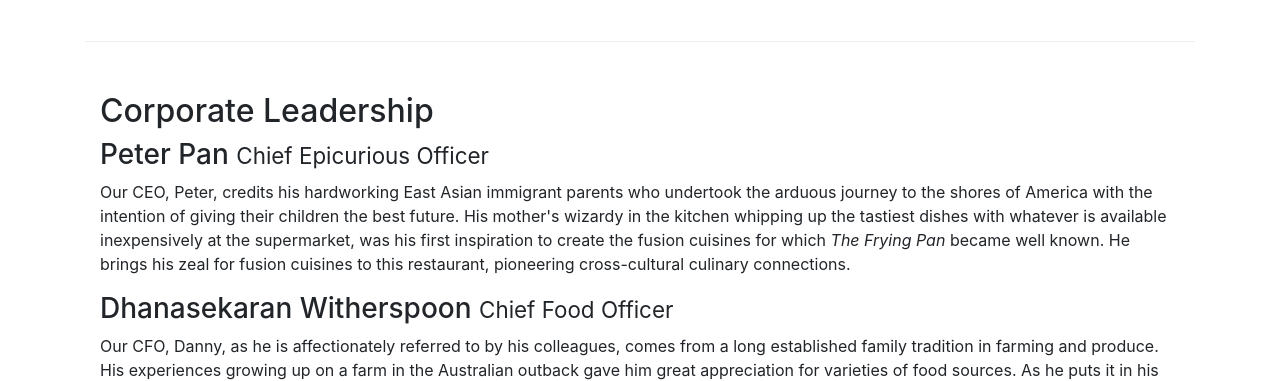
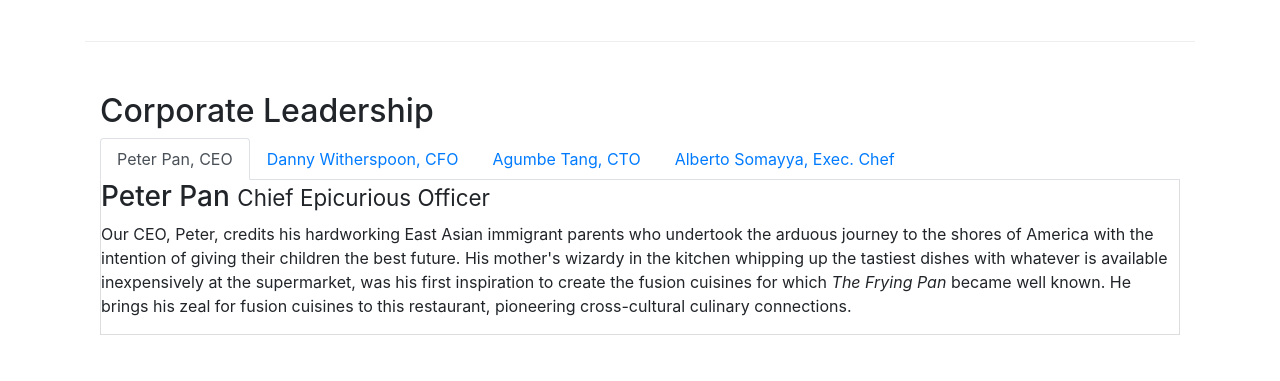
Before and after one commit to Aldiyar-Sharapiden/Bootstrap, a website: page aboutus.html in a window 1280 px wide. Shown: the part 880-1261 px from the top of the page. Drawn offline with nearby package versions, Linux system fonts and the light colour scheme.

Commit message:
Added Tabs

```diff
--- a/aboutus.html
+++ b/aboutus.html
@@ -117,32 +117,74 @@
         <div class="row row-content">
             <div class="col-12 col-sm">
                 <h2>Corporate Leadership</h2>
+                <ul class="nav nav-tabs">
+                    <li class="nav-item">
+                        <a class="nav-link active" href="#peter" role="tab" data-toggle="tab">Peter Pan, CEO </a>
+                    </li>
+                    <li class="nav-item">
+                        <a class="nav-link" href="#danny" role="tab" data-toggle="tab">Danny Witherspoon, CFO</a>
+                    </li>
+                    <li class="nav-item">
+                        <a class="nav-link" href="#agumbe" role="tab" data-toggle="tab">Agumbe Tang, CTO</a>
+                    </li>
+                    <li class="nav-item">
+                        <a class="nav-link" href="#alberto" role="tab" data-toggle="tab">Alberto Somayya, Exec. Chef</a>
+                    </li>
+                </ul>
+
+                <div class="tab-content">
+                    <div role="tabpanel" class="tab-pane fade show active" id="peter">
                         <h3>Peter Pan <small>Chief Epicurious Officer</small></h3>
-                <p class="d-none d-sm-block">Our CEO, Peter, credits his hardworking East Asian immigrant parents who
+                        <p class="d-none d-sm-block">Our CEO, Peter, credits his hardworking East Asian immigrant
+                            parents
+                            who
                             undertook the arduous
-                    journey to the shores of America with the intention of giving their children the best future. His
+                            journey to the shores of America with the intention of giving their children the best
+                            future. His
                             mother's wizardy in the kitchen whipping up the tastiest dishes with whatever is available
-                    inexpensively at the supermarket, was his first inspiration to create the fusion cuisines for which
+                            inexpensively at the supermarket, was his first inspiration to create the fusion cuisines
+                            for
+                            which
                             <em>The Frying Pan</em> became well known. He brings his zeal for fusion cuisines to this
                             restaurant, pioneering cross-cultural culinary connections.</p>
+                    </div>
+
+                    <div role="tabpanel" class="tab-pane fade " id="danny">
                         <h3>Dhanasekaran Witherspoon <small>Chief Food Officer</small></h3>
-                <p class="d-none d-sm-block">Our CFO, Danny, as he is affectionately referred to by his colleagues,
+                        <p class="d-none d-sm-block">Our CFO, Danny, as he is affectionately referred to by his
+                            colleagues,
                             comes from a long established
-                    family tradition in farming and produce. His experiences growing up on a farm in the Australian
-                    outback gave him great appreciation for varieties of food sources. As he puts it in his own words,
+                            family tradition in farming and produce. His experiences growing up on a farm in the
+                            Australian
+                            outback gave him great appreciation for varieties of food sources. As he puts it in his own
+                            words,
                             <em>Everything that runs, wins, and everything that stays, pays!</em></p>
+                    </div>
+
+                    <div role="tabpanel" class="tab-pane fade " id="agumbe">
                         <h3>Agumbe Tang <small>Chief Taste Officer</small></h3>
                         <p class="d-none d-sm-block">Blessed with the most discerning gustatory sense, Agumbe, our CTO,
                             personally ensures that every dish
-                    that we serve meets his exacting tastes. Our chefs dread the tongue lashing that ensues if their
-                    dish does not meet his exacting standards. He lives by his motto, <em>You click only if you survive
+                            that we serve meets his exacting tastes. Our chefs dread the tongue lashing that ensues if
+                            their
+                            dish does not meet his exacting standards. He lives by his motto, <em>You click only if you
+                                survive
                                 my lick.</em></p>
+                    </div>
+
+                    <div role="tabpanel" class="tab-pane fade " id="alberto">
                         <h3>Alberto Somayya <small>Executive Chef</small></h3>
-                <p class="d-none d-sm-block">Award winning three-star Michelin chef with wide International experience
+                        <p class="d-none d-sm-block">Award winning three-star Michelin chef with wide International
+                            experience
                             having worked closely with
                             whos-who in the culinary world, he specializes in creating mouthwatering Indo-Italian fusion
-                    experiences. He says, <em>Put together the cuisines from the two craziest cultures, and you get a
+                            experiences. He says, <em>Put together the cuisines from the two craziest cultures, and you
+                                get
+                                a
                                 winning hit! Amma Mia!</em></p>
+                    </div>
+                </div>
+
             </div>
 
         </div>
--- a/css/styles.css
+++ b/css/styles.css
@@ -37,3 +37,9 @@
 .navbar-dark{
     background-color: #512DA8;
 }
+
+.tab-content{
+    border-left: 1px solid #ddd;
+    border-right: 1px solid #ddd;
+    border-bottom: 1px solid #ddd;
+}
```
Also changed, not shown: index.html (+1 -1 lines). Lines whose indentation alone changed are shown as unchanged.
